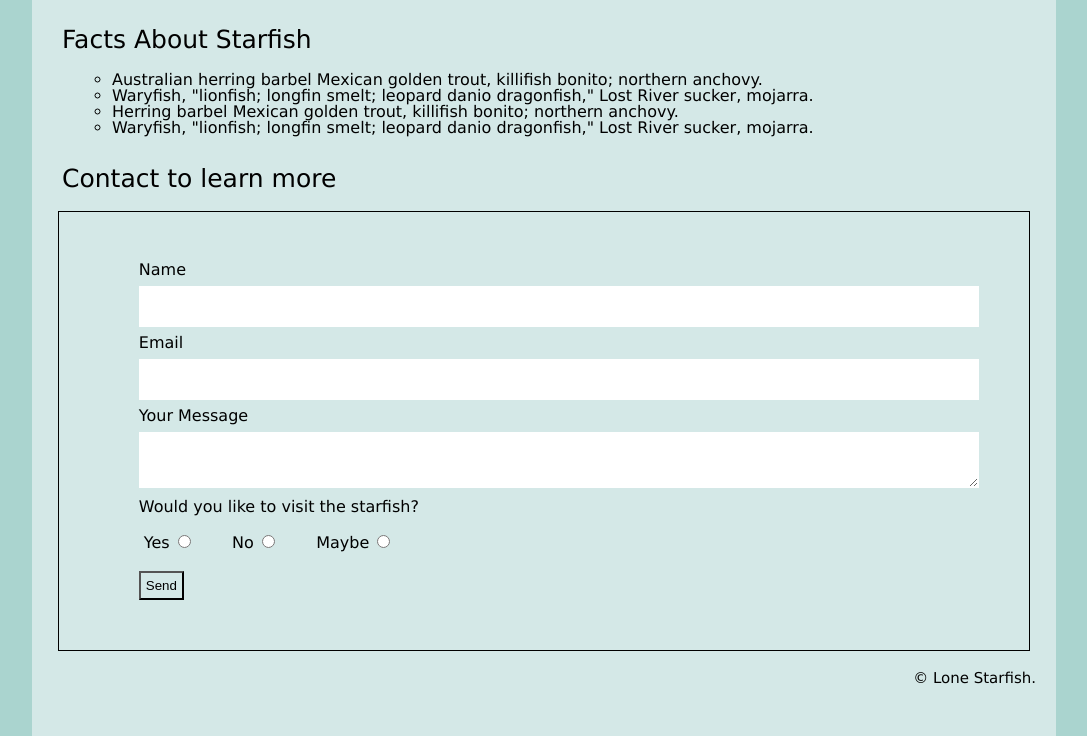
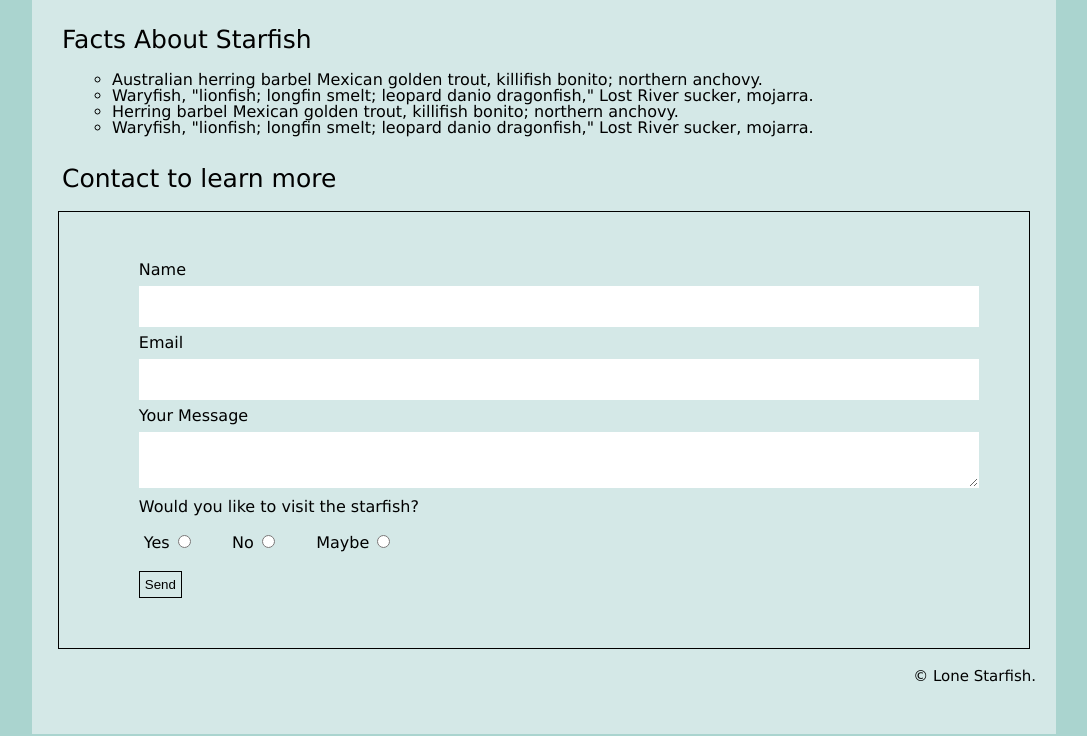
Before and after one commit to Crea0031/Crea0031.github.io, a plain HTML site: page midterm/index.html in a window 1280 px wide. Shown: the part 716-1452 px from the top of the page, without its empty margins (96-1183 px from the left). Drawn offline with Linux system fonts and the light colour scheme.

Commit message:
Fixing CSS Error line 197

```diff
--- a/midterm/css/main.css
+++ b/midterm/css/main.css
@@ -194,7 +194,7 @@ textarea {
     font-size: 1.6rem;
 }
 .button {
-    border: border;
+    border: solid 1px;
     color: black;
     background-color: #d4e8e7;
     padding: 5px 5px;
```
